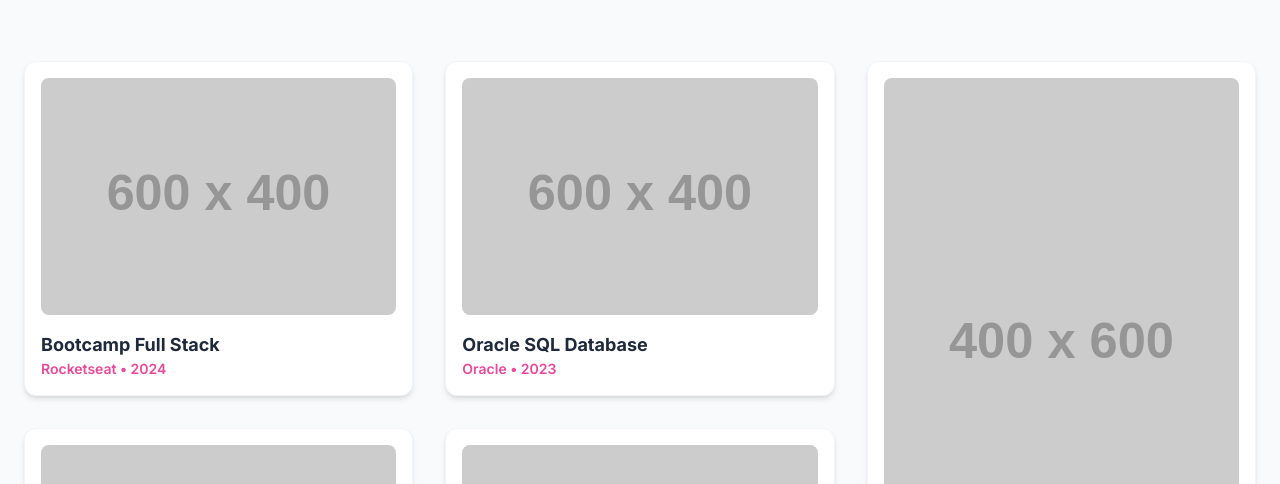
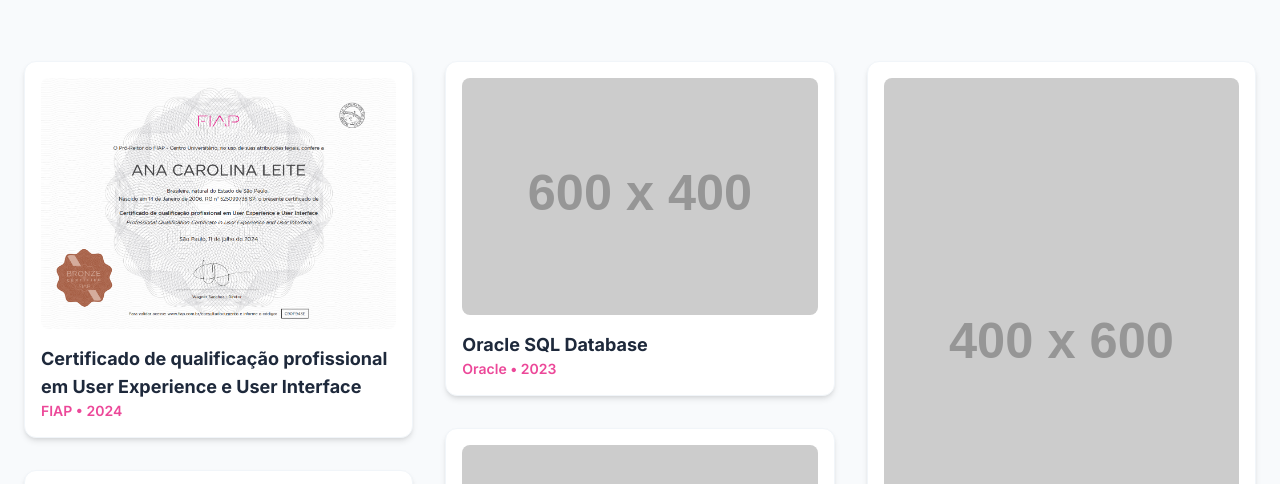
Before and after one commit to Ana-web-ui/newportifolio, a plain HTML site: page certificados.html in a window 1280 px wide. Shown: the part 255-739 px from the top of the page. Drawn offline with nearby package versions, Linux system fonts and the light colour scheme; placeholder pictures from the web are drawn by us.

Commit message:
update: adding certificate

```diff
--- a/certificados.html
+++ b/certificados.html
@@ -47,9 +47,9 @@
 
                 <!-- ITEM 1 -->
                 <div class="break-inside-avoid bg-white p-4 rounded-xl shadow-md hover:shadow-2xl transition-all duration-300 hover:-translate-y-2 border border-slate-100">
-                    <img src="https://via.placeholder.com/600x400" alt="Certificado" class="w-full rounded-lg mb-4">
-                    <h3 class="font-bold text-lg text-slate-800">Bootcamp Full Stack</h3>
-                    <p class="text-sm text-pink-500 font-semibold">Rocketseat • 2024</p>
+                    <img src="./src/UXUI.png" alt="Certificado" class="w-full rounded-lg mb-4">
+                    <h3 class="font-bold text-lg text-slate-800">Certificado de qualificação profissional em User Experience e User Interface</h3>
+                    <p class="text-sm text-pink-500 font-semibold">FIAP • 2024</p>
                 </div>
 
                 <!-- ITEM 2 (Tente usar imagens verticais e horizontais misturadas) -->
```
Also changed, not shown: src/UXUI.png (added).
